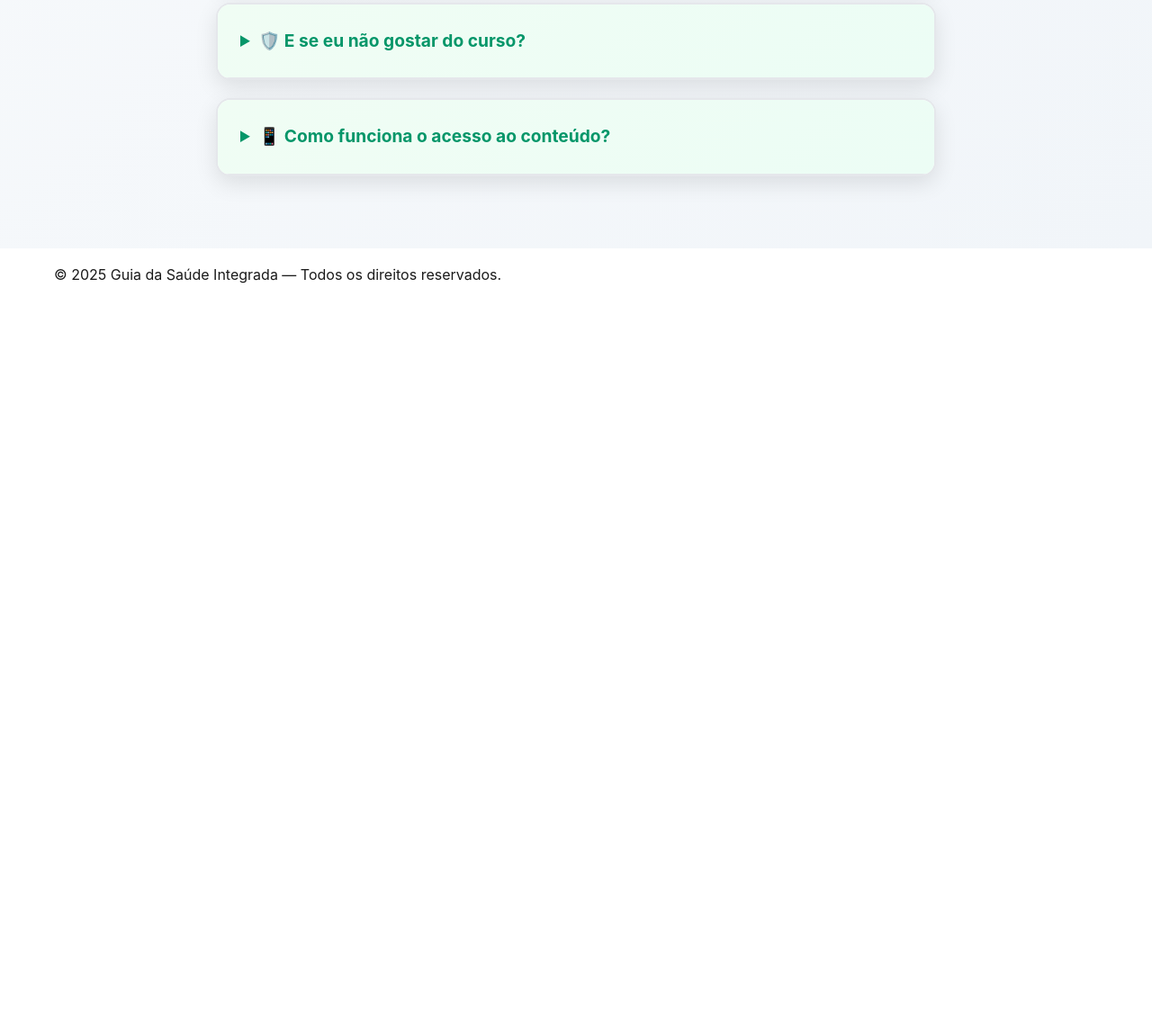
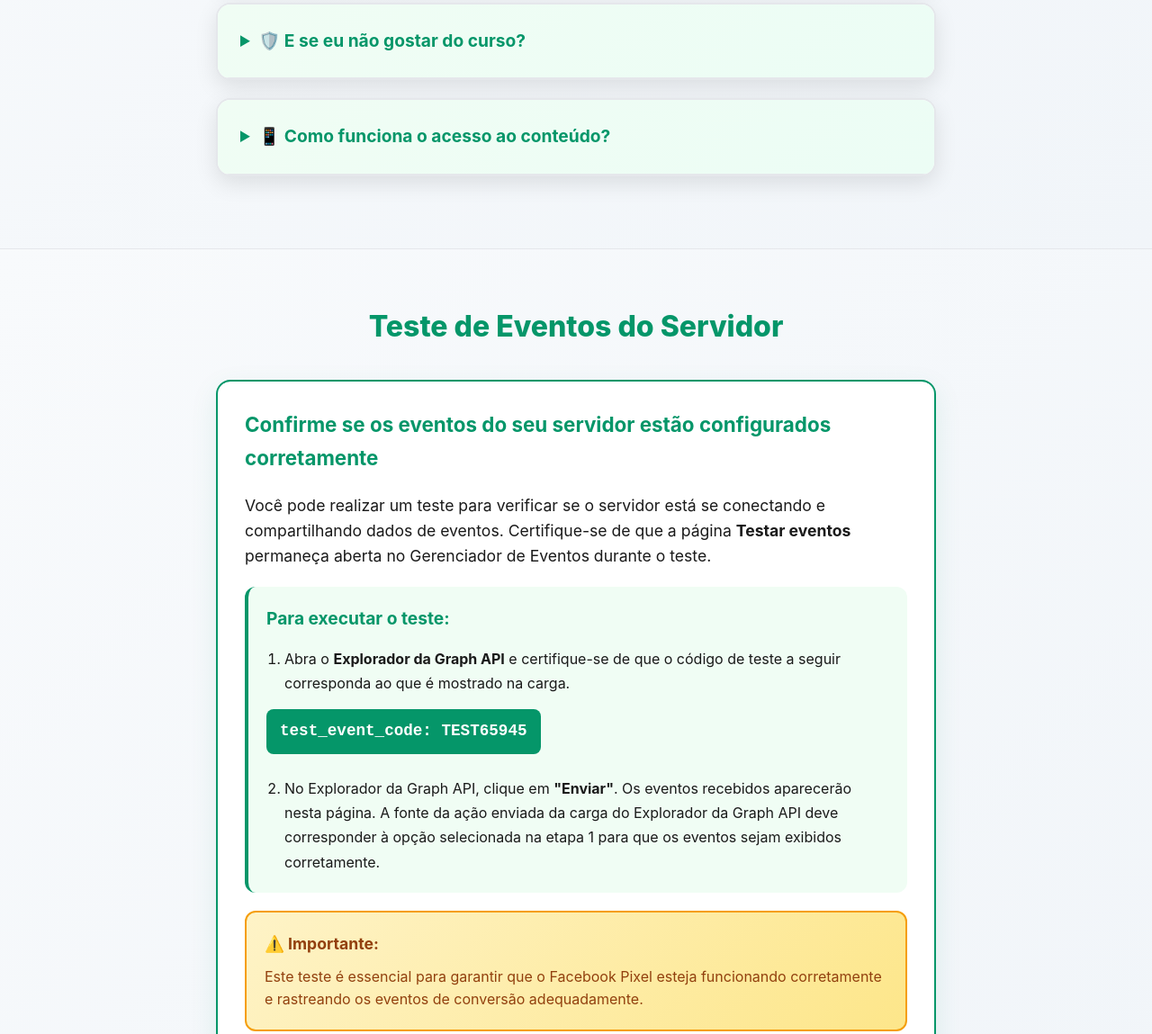
Before and after one commit to diegopmoreira/gsi-landing-page, a plain HTML site: page index.html in a window 1280 px wide. Shown: the part 9735-10884 px from the top of the page at 90% size. Before the commit the page ends 10069 px from the top, so only its background shows below. Drawn offline with Linux system fonts and the light colour scheme.

Commit message:
Adiciona seção de teste de eventos do servidor
- Adiciona instruções completas para teste de eventos do Facebook Pixel
- Inclui código de teste TEST65945 destacado
- Passo a passo para usar o Explorador da Graph API
- Design consistente com o resto da landing page
- Posicionado antes do footer para fácil acesso

```diff
--- a/index.html
+++ b/index.html
@@ -1180,6 +1180,35 @@
     </div>
   </section>
 
+  <!-- ===== TESTE DE EVENTOS DO SERVIDOR ===== -->
+  <section class="section" style="padding:60px 0;background:linear-gradient(135deg,#f8fafc,#f1f5f9);border-top:1px solid var(--stroke)">
+    <div class="container">
+      <h2 style="text-align:center;margin:0 0 2rem;color:var(--brand);font-size:2rem;font-weight:800">Teste de Eventos do Servidor</h2>
+      <div style="max-width:800px;margin:0 auto">
+        <div class="card" style="background:#fff;padding:30px;border-radius:16px;border:2px solid var(--brand);box-shadow:0 10px 30px rgba(5,150,105,0.1)">
+          <h3 style="color:var(--brand);margin:0 0 20px;font-size:1.4rem;font-weight:700">Confirme se os eventos do seu servidor estão configurados corretamente</h3>
+          <p style="margin:0 0 20px;line-height:1.6;color:var(--ink);font-size:1.1rem">Você pode realizar um teste para verificar se o servidor está se conectando e compartilhando dados de eventos. Certifique-se de que a página <strong>Testar eventos</strong> permaneça aberta no Gerenciador de Eventos durante o teste.</p>
+
+          <div style="background:var(--soft);padding:20px;border-radius:12px;margin:20px 0;border-left:4px solid var(--brand)">
+            <h4 style="margin:0 0 15px;color:var(--brand);font-size:1.2rem;font-weight:700">Para executar o teste:</h4>
+            <ol style="margin:0;padding-left:20px;color:var(--ink);line-height:1.7">
+              <li style="margin-bottom:10px">Abra o <strong>Explorador da Graph API</strong> e certifique-se de que o código de teste a seguir corresponda ao que é mostrado na carga.</li>
+              <li style="margin-bottom:10px;background:var(--brand);color:#fff;padding:10px 15px;border-radius:8px;font-weight:700;display:inline-block;margin-left:-20px;margin-top:5px">
+                <code style="background:none;color:#fff;font-size:1.1rem">test_event_code: TEST65945</code>
+              </li>
+              <li style="margin-top:15px">No Explorador da Graph API, clique em <strong>"Enviar"</strong>. Os eventos recebidos aparecerão nesta página. A fonte da ação enviada da carga do Explorador da Graph API deve corresponder à opção selecionada na etapa 1 para que os eventos sejam exibidos corretamente.</li>
+            </ol>
+          </div>
+
+          <div style="background:linear-gradient(135deg,#fef3c7,#fde68a);padding:20px;border-radius:12px;margin:20px 0;border:2px solid #f59e0b">
+            <h4 style="margin:0 0 10px;color:#92400e;font-size:1.1rem;font-weight:700">⚠️ Importante:</h4>
+            <p style="margin:0;color:#92400e;line-height:1.6;font-size:1rem">Este teste é essencial para garantir que o Facebook Pixel esteja funcionando corretamente e rastreando os eventos de conversão adequadamente.</p>
+          </div>
+        </div>
+      </div>
+    </div>
+  </section>
+
   <footer>
     <div class="container">
       <p>&copy; 2025 Guia da Saúde Integrada — Todos os direitos reservados.</p>
```
